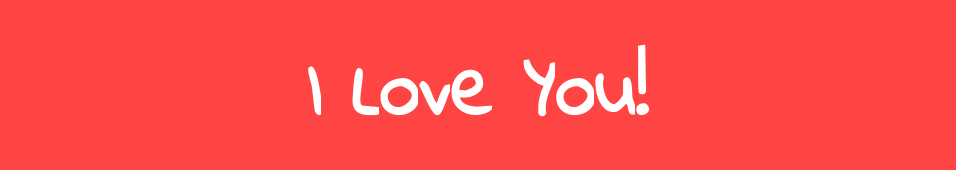
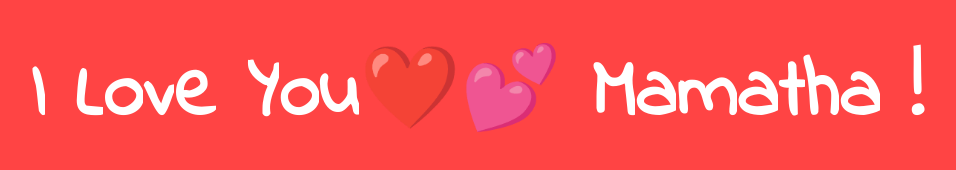
Before and after one commit to vineeth-0509/show, a plain HTML site: page index.html in a window 1280 px wide. Shown: the whole page, without its empty margins (163-1119 px from the left). Drawn offline with Linux system fonts and the light colour scheme.

Commit message:
Update index.html

```diff
--- a/index.html
+++ b/index.html
@@ -7,7 +7,7 @@
     <title>Document</title>
 </head>
 <body>
-    <h1 id="output">I Love You!</h1>
+    <h1 id="output">I Love You❤️💕 Mamatha !</h1>
     <script src="index.js"></script>
 
 </body>
```
